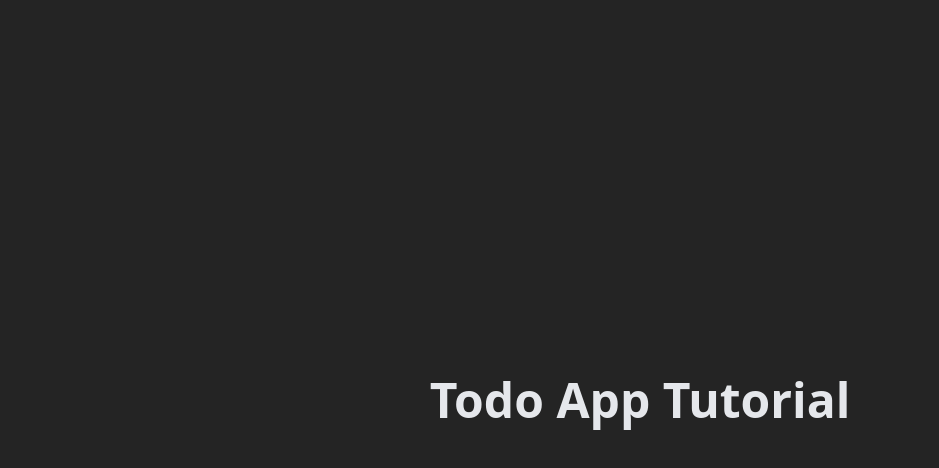
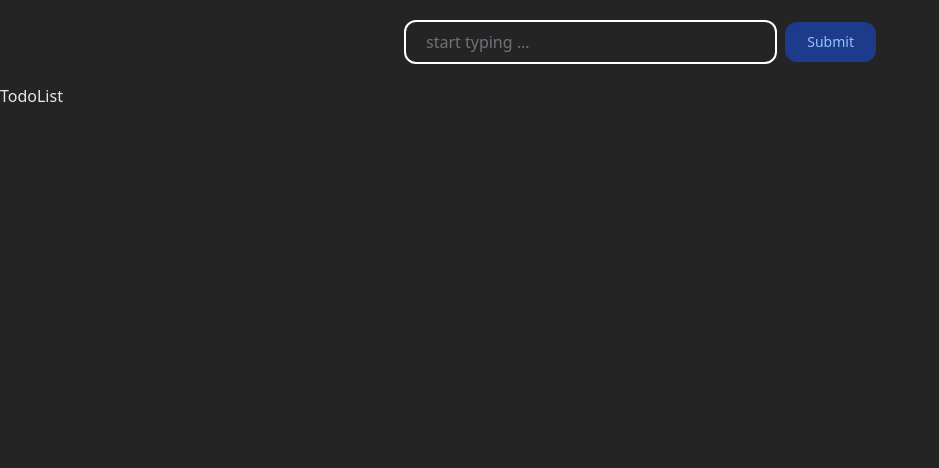
Before and after one commit to xtianmarucco/typescript-todo-app, a React (Vite) app: page / in a window 1280 px wide. Shown: the top 468 px of the page, without its empty margins (0-939 px from the left). Built offline with nearby package versions, Linux system fonts and the light colour scheme.

Commit message:
add to do feature

```diff
--- a/src/App.tsx
+++ b/src/App.tsx
@@ -1,9 +1,13 @@
 
+import { TodoList, AddTodo } from './components'
+import { Toaster } from 'react-hot-toast'
 
 function App() {
   return (
-    <div className="flex items-center justify-center h-screen">
-      <h1 className="text-5xl font-bold">Todo App Tutorial</h1>
+    <div>
+      <Toaster position="bottom-center" />
+      <AddTodo />
+      <TodoList />
     </div>
   )
 }
--- a/src/components/AddTodo.tsx
+++ b/src/components/AddTodo.tsx
@@ -4,5 +4,46 @@
 import { Input } from './Input'
 
 export const AddTodo = () => {
-  return <div>Add To Do</div>
+
+  //this is generic types for typescript
+  const [input, setInput] = useState<string>('')
+  const [todos, setTodos] = useState<string[]>([])
+  const inputRef = useRef<HTMLInputElement>(null)
+
+  useEffect(() => {
+    if(inputRef.current){inputRef.current.focus()}
+  }, [])
+
+  const handelSubmission = (e: React.FormEvent) => {
+    e.preventDefault()
+    console.log('form has been submitted')
+    if (input.trim() !== ''){
+      setTodos([...todos, input])
+      setInput('')
+    }
+  }
+  console.log(input)
+  console.log(todos)
+
+  return (
+    <form onSubmit={handelSubmission}>
+      <div className="flex items-center w-full max-w-lg gap-2 p-5 m-auto">
+        <Input
+          ref={inputRef}
+          value={input}
+          onChange={e => setInput(e.target.value)}
+          type="text"
+          className="w-full px-5 py-2 bg-transparent border-2 outline-none border-zinc-600 rounded-xl placeholder:text-zinc-500 focus:border-white"
+          placeholder="start typing ..."
+        />
+        <button
+          type="submit"
+          className="px-5 py-2 text-sm font-normal text-blue-300 bg-blue-900 border-2 border-blue-900 active:scale-95 rounded-xl"
+        >
+          Submit
+        </button>
+
+      </div>
+    </form>
+  )
 }
--- a/src/components/Input.tsx
+++ b/src/components/Input.tsx
@@ -1,8 +1,18 @@
 import { InputHTMLAttributes, forwardRef } from 'react'
 import cn from 'classnames'
 
-import React from 'react'
-
-export const Input = () => {
-  return <div>Input</div>
-}
+export const Input = forwardRef<
+  HTMLInputElement,
+  InputHTMLAttributes<HTMLInputElement>
+>(({ className, ...rest }, ref) => {
+  return (
+    <input
+      {...rest}
+      ref={ref}
+      className={cn(
+        'w-full px-5 py-2 bg-transparent border-2 outline-none border-zinc-600 rounded-xl placeholder:text-zinc-500 focus:border-white',
+        className,
+      )}
+    />
+  )
+})
```
